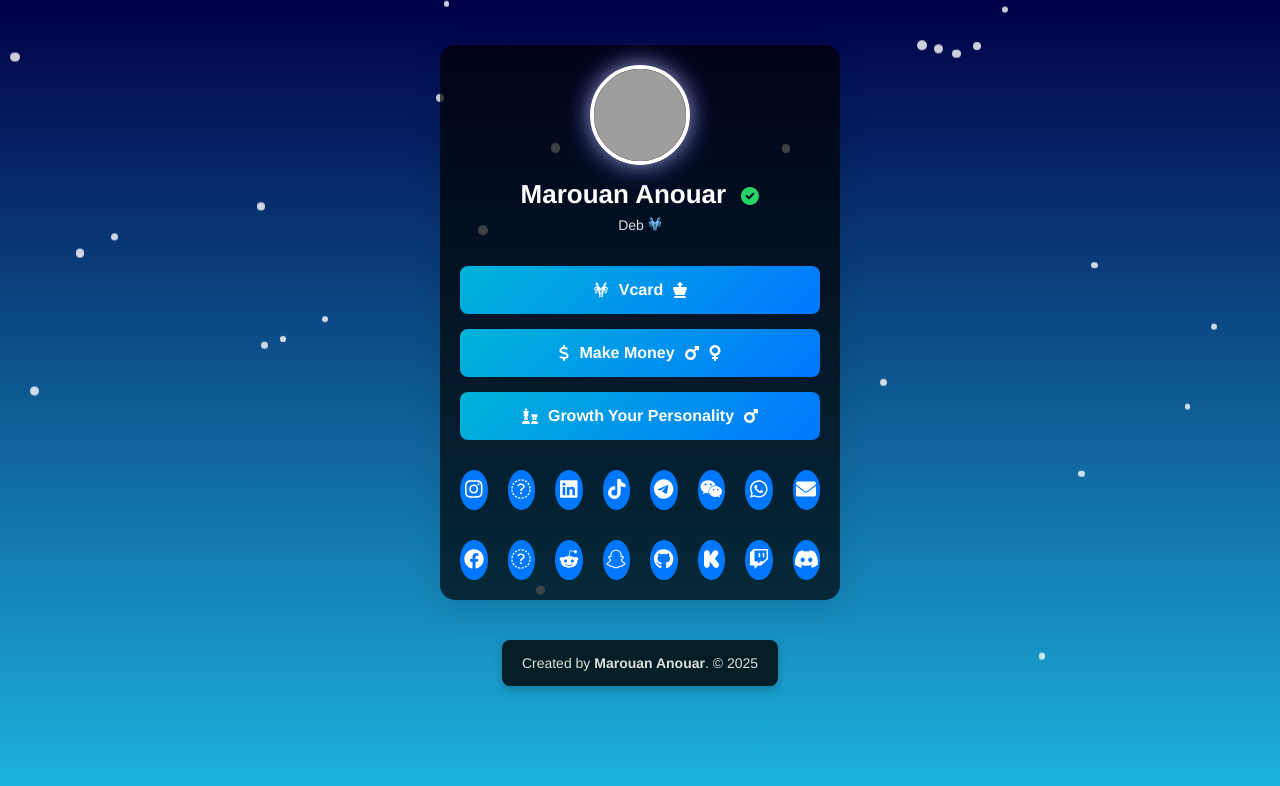
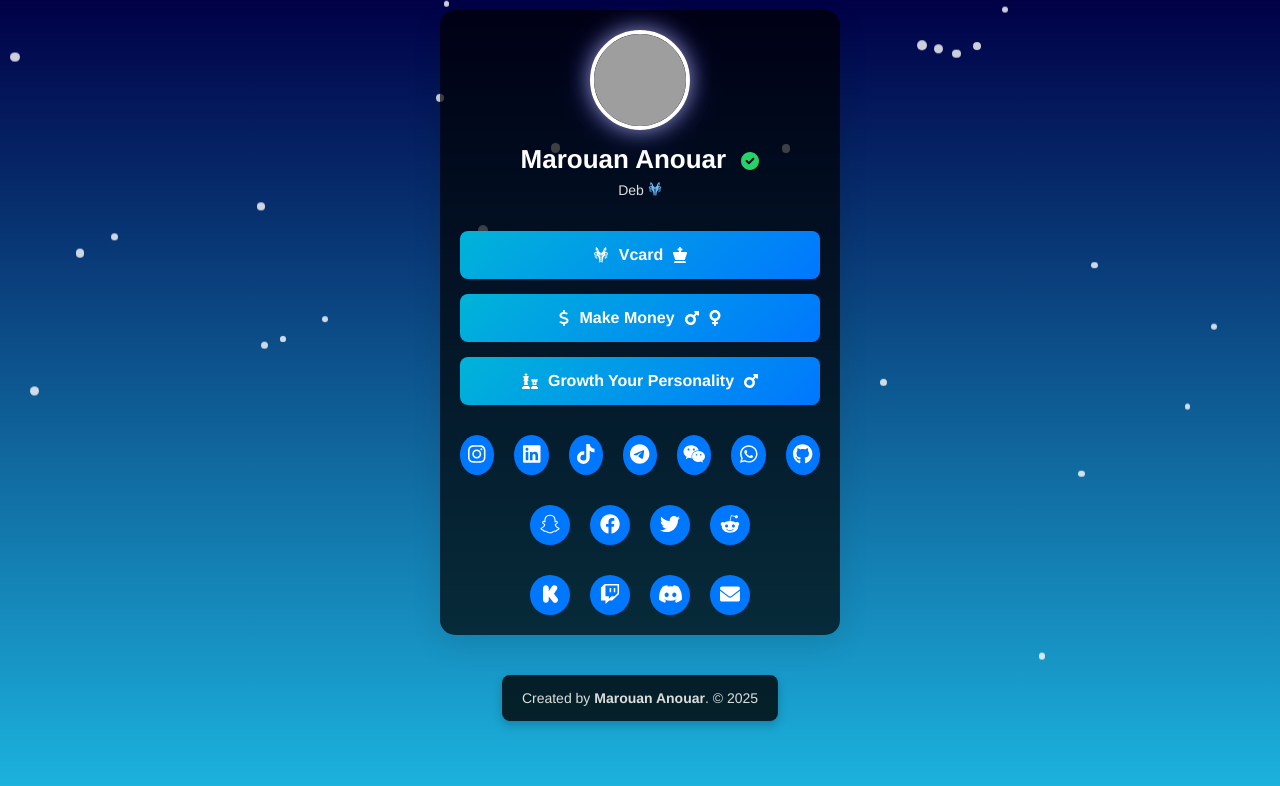
Before and after one commit to marouananouar/Deb, a plain HTML site: page index.html in a window 1280 px wide. Drawn offline with Linux system fonts and the light colour scheme; grey boxes are pictures that could not be loaded.

Commit message:
Update index.html

```diff
--- a/index.html
+++ b/index.html
@@ -34,23 +34,25 @@
 
     <div class="social-icons">
       <a href="https://instagram.com/marouan_anouar" target="_blank" title="Instagram"><i class="fab fa-instagram"></i></a>
-      <a href="https://www.threads.net/@marouan_anouar" target="_blank" title="threads"><i class="fa-brands fa-threads"></i></a>
       <a href="https://www.linkedin.com/in/marouananouar/" target="_blank" title="LinkedIn"><i class="fab fa-linkedin"></i></a>
       <a href="https://tiktok.com/@marouan_anouar" target="_blank" title="tiktok"><i class="fab fa-tiktok"></i></a>
 	  <a href="https://t.me/+212679440068" target="_blank" title="telegram"><i class="fa-brands fa-telegram"></i></a>
 	     <a href="https://u.wechat.com/KBIGLqay0sMgPR8fCcaSECM" target="_blank" title="Wechat"><i class="fa-brands fa-weixin"></i></a>
 	  <a href="https://api.whatsapp.com/send?phone=212679440068" target="_blank" title="Whatsapp"><i class="fa-brands fa-whatsapp"></i></a>
-	  <a href="mailto:marouananouar01@gmail.com" target="_blank" title="gmail"><i class="fa-solid fa-envelope"></i></a>
+      <a href="https://github.com/marouananouar" target="_blank" title="github"><i class="fa-brands fa-github"></i></a>
     </div>
 	<div class="social-icons">
+	<a href="https://www.snapchat.com/add/marouan_anouar1" target="_blank" title="snap"><i class="fa-brands fa-snapchat"></i></a>
       <a href="https://facebook.com/profile.php?id=100011010822187" target="_blank" title="fb"><i class="fa-brands fa-facebook"></i></a>
-      <a href="https://x.com/marouananouar_" target="_blank" title="x"><i class="fa-brands fa-square-x-twitter"></i></a>
-		<a href="https://www.reddit.com/user/marouan_anouar/" target="_blank" title="discord"><i class="fa-brands fa-reddit-alien"></i></a>
-      <a href="https://www.snapchat.com/add/marouan_anouar1" target="_blank" title="snap"><i class="fa-brands fa-snapchat"></i></a>
-      <a href="https://github.com/marouananouar" target="_blank" title="github"><i class="fa-brands fa-github"></i></a>
+      <a href="https://x.com/marouananouar_" target="_blank" title="x"><i class="fa-brands fa-twitter"></i></a>
+      <a href="https://www.reddit.com/user/marouan_anouar/" target="_blank" title="discord"><i class="fa-brands fa-reddit-alien"></i></a>
+    </div>
+	  <div class="social-icons">
 	  <a href="https://kick.com/marouan-anouar" target="_blank" title="kick"><i class="fa-brands fa-kickstarter-k"></i></a>
 	  <a href="https://twitch.tv/marouananouar" target="_blank" title="twitch"><i class="fa-brands fa-twitch"></i></a>
 	  <a href="https://discord.com/users/1322148984927813653" target="_blank" title="discord"><i class="fa-brands fa-discord"></i></a>
+
+	  <a href="mailto:marouananouar01@gmail.com" target="_blank" title="gmail"><i class="fa-solid fa-envelope"></i></a>
     </div>
   </div>
    <footer>
```
